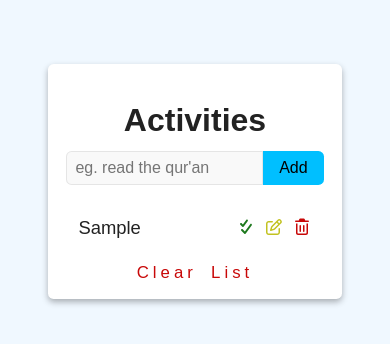
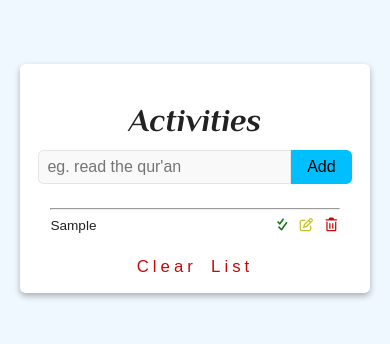
Before and after one commit to Abu-AbdiLlah-AlBukhaaree/Todo-List, a plain HTML site: page index.html in a window 390 px wide. Both pictures are taken after typing "Sample" into the empty fields and a click on the input "add". Drawn offline with Linux system fonts and the light colour scheme.

Commit message:
update font and added a default display
reduced the font size for lower screen size __ added new font styles from google fonts __ added a default display if activities is empty

```diff
--- a/app.js
+++ b/app.js
@@ -9,6 +9,7 @@ class Todo {
     this.alert = document.querySelector('.alert');
     this.form = document.querySelector('.form');
     this.textInput = document.getElementById('text-input');
+    this.noActivitiesYet = document.querySelector('.no-activities-yet');
     this.todoList = document.getElementById('todo-list');
     this.todoActivity = document.querySelector('.todo-activity');
     this.fromLocalStorage = JSON.parse(localStorage.getItem('Activities'));
@@ -83,6 +84,8 @@ class Todo {
       this.edittedElement.querySelector('.completed').disabled = false;
       this.edittedElement.querySelector('.delete').style.color = '#c80808';
       this.edittedElement.querySelector('.delete').disabled = false;
+      this.clearBtn.disabled = true;
+      this.clearBtn.style.color = '#920909';
 
       // storing the new text
       const id = this.edittedElementId;
@@ -193,6 +196,8 @@ class Todo {
     currentElement.previousElementSibling.style.color = 'grey';
     currentElement.nextElementSibling.disabled = true;
     currentElement.nextElementSibling.style.color = 'grey';
+    this.clearBtn.disabled = true;
+    this.clearBtn.style.color = 'grey';
 
     // set toggle
     this.editToggle = true;
@@ -219,8 +224,12 @@ class Todo {
 
   toggleClearBtn() {
     if (this.todoList.children.length > 0) {
+      this.noActivitiesYet.style.display = 'none';
       this.clearBtn.style.display = 'inline';
     } else {
+      setTimeout(() => {
+        this.noActivitiesYet.style.display = 'block';
+      }, 1000);
       this.clearBtn.style.display = 'none';
     }
   }
--- a/index.html
+++ b/index.html
@@ -27,7 +27,13 @@
           <input type="submit" value="add" class="add-activity-btn" />
         </form>
 
-        <!-- generated list -->
+        <hr />
+        <p class="no-activities-yet">
+          activities empty</p>
+
+          <!-- generated list -->
+        </p>
+
         <div id="todo-list"></div>
         <button class="clear">clear list</button>
       </section>
--- a/style.css
+++ b/style.css
@@ -1,3 +1,4 @@
+@import url('https://fonts.googleapis.com/css2?family=Oswald:wght@600&family=Philosopher:ital,wght@1,700&display=swap');
 *,
 ::after,
 ::before {
@@ -13,10 +14,10 @@
 }
 
 body {
-  padding: 4rem 3rem 0;
+  padding: 4rem 1.25rem 0;
   background-color: aliceblue;
   color: #222;
-  font-family: Arial, sans-serif;
+  font-family: 'Quicksand', sans-serif;
 }
 
 /* styling main and its immediate text contents (p.alert and h1 elements) */
@@ -31,9 +32,10 @@ body {
 }
 
 h1 {
+  font-family: 'Philosopher', sans-serif;
   margin-bottom: 0.75rem;
   text-transform: capitalize;
-  font-size: 2rem;
+  font-size: 2.5rem;
 }
 
 .alert {
@@ -57,6 +59,13 @@ h1 {
 
   background-color: rgba(7, 70, 7, 0.3);
   color: #074607;
+}
+
+/*  */
+.no-activities-yet {
+  margin-top: 0.5rem;
+  color: grey;
+  font-style: italic;
 }
 
 /* styling the form  */
@@ -97,9 +106,15 @@ h1 {
 }
 
 /* styling the generated list */
+hr {
+  width: calc(100% - 1.5rem);
+  margin: 0 auto;
+}
+
 .todo-activity {
   display: flex;
   justify-content: space-between;
+  gap: 1rem;
   font-size: 1.15rem;
   transition: var(--transition);
   padding: 0.5rem 0.75rem;
@@ -109,6 +124,19 @@ h1 {
 .todo-activity:hover {
   background-color: var(--hoverBackgroundColor);
   border-radius: var(--borderRadius);
+}
+
+.todo-activity_text {
+  text-align: left;
+}
+
+@media screen and (max-width: 480px) {
+  h1 {
+    font-size: 2rem;
+  }
+  .todo-activity {
+    font-size: 0.85rem;
+  }
 }
 
 .todo-activity_btns {
@@ -122,7 +150,6 @@ h1 {
   background-color: transparent;
   border: none;
   cursor: pointer;
-  font-size: 1rem;
   transition: var(--transition);
 }
 
```
